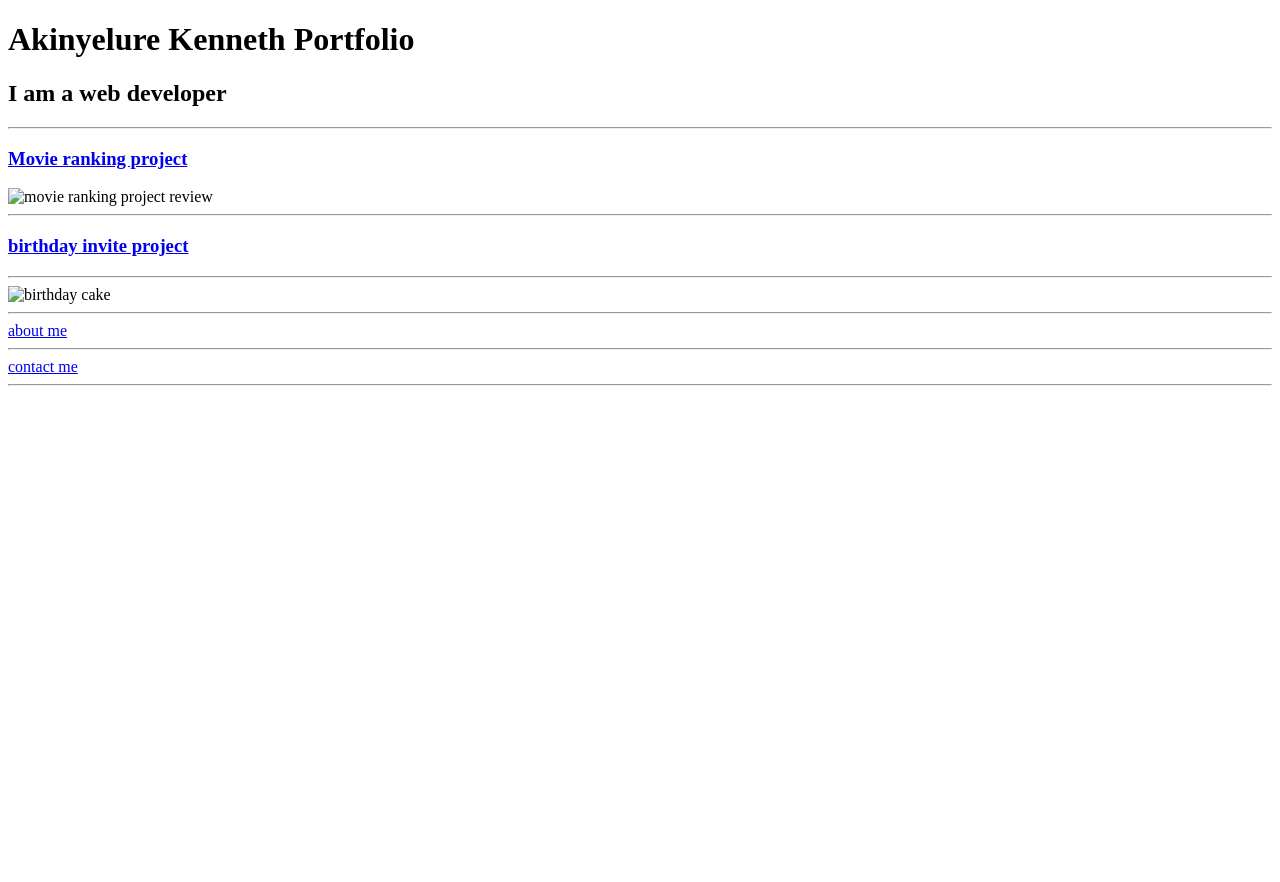
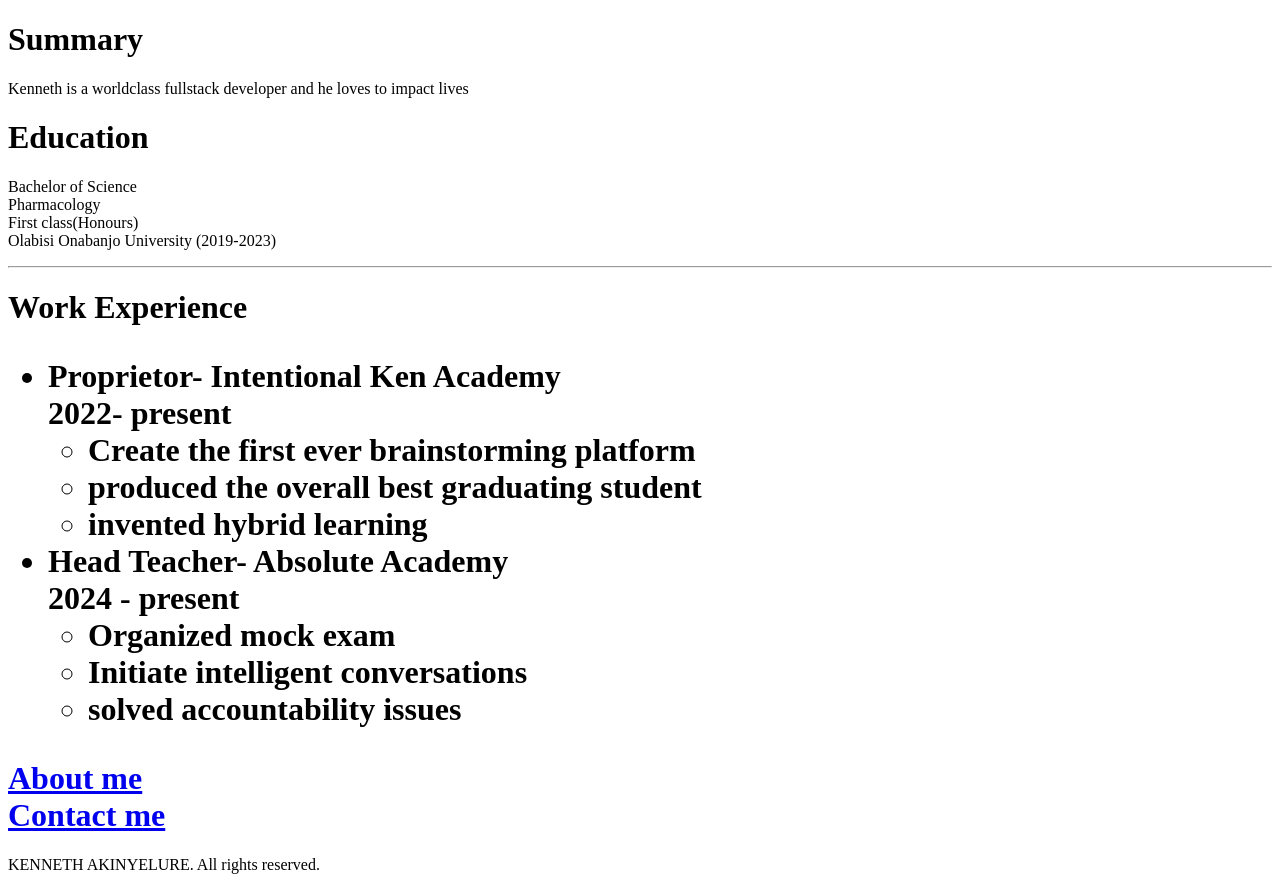
Before and after one commit to Kennethakin/html-portfolio, a plain HTML site: page index.html in a window 1280 px wide. Before the commit the page ends 800 px from the top, so only its background shows below. Drawn offline with Linux system fonts and the light colour scheme.

Commit message:
Add files via upload
Signed-off-by: Kennethakin <162035112+Kennethakin@users.noreply.github.com>

```diff
--- a/index.html
+++ b/index.html
@@ -3,22 +3,48 @@
 <head>
     <meta charset="UTF-8">
 
-    <title>KENNETH PORTFOLIO</title>
+    <title>MY RESUME</title>
+
 </head>
 <body>
-<h1>Akinyelure Kenneth Portfolio</h1>
-<h2>I am a web developer</h2>
-<hr>
-<h3><a href="./public/movie-ranking.html">Movie ranking project</a></h3>
-<img src="./assets/images/movie-ranking.png" height="200" alt="movie ranking project review"/>
-<hr>
-<h3><a href="./public/birthday-invite.html">birthday invite project</a></h3>
-<hr>
-<img src="./assets/images/birthday-invite.png" height="200" alt="birthday cake">
-<hr>
-<a href="./public/about.html">about me</a>
-<hr>
-<a href="./public/contact.html">contact me</a>
-<hr>
+    <h1> Summary</h1>
+       <p>Kenneth is a worldclass fullstack developer and he loves to impact lives</p>
+
+        <h1>Education</h1>
+        <p>
+            Bachelor of Science <br>
+            Pharmacology <br>
+            First class(Honours) <br>
+            Olabisi Onabanjo University (2019-2023)
+            </p>
+
+
+
+        <hr>
+        <h1>Work Experience
+            <ul>
+                <li>Proprietor- Intentional Ken Academy <br>
+                    2022- present </li>
+                    <ul>
+                        <li>Create the first ever brainstorming platform</li>
+                        <li>produced the overall best graduating student</li>
+                        <li>invented hybrid learning</li>
+
+                    </ul>
+
+                      <li>Head Teacher- Absolute Academy</li>
+                      2024 - present
+                      <ul>
+                        <li>Organized mock exam</li>
+                        <li>Initiate intelligent conversations</li>
+                        <li>solved accountability issues</li>
+                      </ul>
+                    </ul>
+                </li>
+            </ul>
+            <a href="./public/about.html">About me</a> <br>
+            <a href="./public/contact.html">Contact me</a>
+        </h1>
+<footer> KENNETH AKINYELURE. All rights reserved.</footer>
 </body>
 </html>
```
